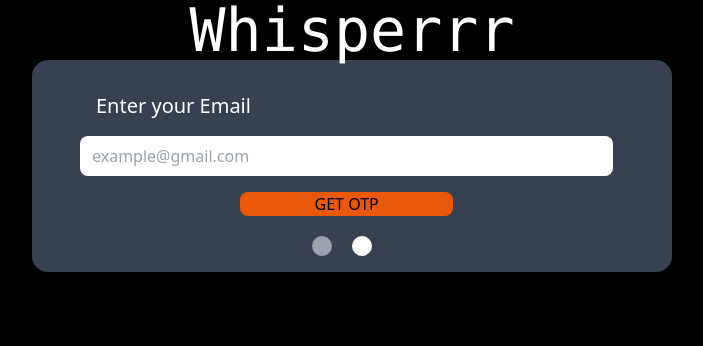
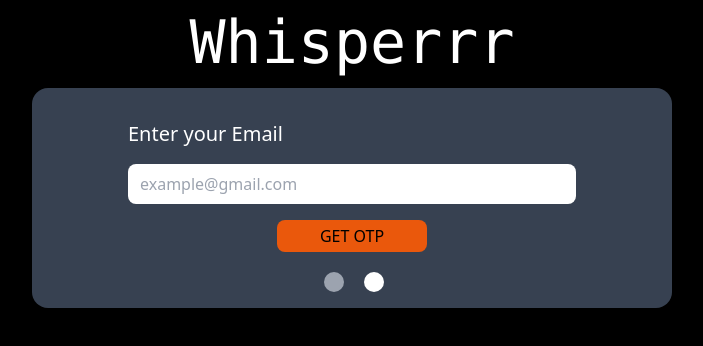
Before and after one commit to hgaddipati1118/whisperrr, a Next.js app: page / in a window 1280 px wide. Shown: the top 346 px of the page, without its empty margins (288-991 px from the left). Built offline with nearby package versions, Linux system fonts and the light colour scheme; no server answers.

Commit message:
Updated login screens to improve css and split into more components
Ideally makes code easier to read and change in future

```diff
--- a/components/EnterEmail.js
+++ /dev/null
@@ -1,40 +0,0 @@
-import Title from "@/components/Title";
-import LoginInputHeaders from "@/components/LoginInputHeaders";
-import {useState} from "react";
-export default function EnterEmail({email, setEmail, sendOTP, updateStage}){
-    const[emailWork, setEmailWork] = useState("");
-
-    //Code to update email
-    async function updateEmail(e){
-        setEmail(e.target.value);
-        setEmailWork("");
-    }
-
-    // Code to make enter key work
-    // Doesn't work rn :(
-    function checkEnter(e){
-        if(e.key == "Enter"){
-            sendOTP();
-        }
-      }
-
-    return(<div>
-        <Title />
-        <div className = "container mx-auto bg-gray-700 pt-8 pb-4 w-1/2 rounded-2xl">
-      <LoginInputHeaders text = "Enter your Email" />
-      <input className="w-5/6 h-10 rounded-lg mx-12 px-3 mb-2" type="text"
-      onChange = {updateEmail} onKeyDown={checkEnter} value = {email}
-      placeholder = "example@gmail.com"
-      />
-      <div className = "mx-12 text-blue-600 mb-2"> {emailWork} </div>
-      <button className = "container mx-52 w-1/3 rounded-lg bg-orange-600"
-      onClick = {sendOTP}> GET OTP</button>
-
-      <div className = "flex mt-5 mx-64">
-      <div className = "flex-none bg-gray-400 rounded-full w-5 h-5 ml-6 " />
-      <div className = "flex-none bg-white rounded-full w-5 h-5 mx-5" />
-      </div>
-      </div>
-      </div>
-      );
-}
--- a/components/Login.js
+++ b/components/Login.js
@@ -6,71 +6,40 @@ import {supabase, refreshSession} from '@/helpers/supabaseHelpers';
 import Home from '@/components/Home';
 import Title from '@/components/Title';
 import Loading from '@/components/Loading';
-import EnterEmail from '@/components/EnterEmail';
-import EnterOTP from '@/components/EnterOTP'
+import EnterEmail from '@/components/LoginComponents/EnterEmail';
+import EnterOTP from '@/components/LoginComponents/EnterOTP'
 
 //Code for login page
 export default function Login(){
   const[emailWork, setEmailWork] = useState("");
   const[loading, setLoading] = useState(true);
   const[email, setEmail] = useState("");
-  const[token,setToken] = useState("");
-  const[otpWork,setOtpWork] = useState("");
   //Stage 0: enter email
   //Stage 1: enter OTP
   // Stage 2: User logged in
   const[stage, setStage] = useState(0);
   const[user, setUser] = useState();
-  //Code to update email
-  async function updateEmail(e){
-    setEmail(e.target.value);
-    setEmailWork("");
-  }
 
   // Uses supabase to send otp code to email;
   async function otpSignIn(){
-    console.log(email)
-    const { data, error } = await supabase.auth.signInWithOtp({
+    await supabase.auth.signInWithOtp({
       email: email
     });
-    console.log(data, error);
     localStorage.email = email;
   }
 
-  //Code to check if email entered valid
-  // @email is email input by user
-  function updateEmailWork(){
-    const validEmail = /@.*\./;
-    //Change to proper post testing!
-    const validGatechEmail = /@gmail\.com$/ /* /@gatech\.edu$/*/;
-    if(email){
-      if(!validEmail.test(email)){
-        setEmailWork("enter valid email"); // email entered not valid
-      } else if(!validGatechEmail.test(email)){
-        setEmailWork("enter an @gatech.edu email"); // email entered not Georgia Tech
-      } else{
-        setEmailWork(""); // VALID EMAIL!!!
-        return true;
-      }
-    }
-    return false;
-  }
+
 
     //Code to send OTP
     // Only sends OTP if emailWork is null cuz then no errors
     // Then changes stage to 1
     async function sendOTP(){
-
-      if(updateEmailWork()){
         localStorage.email = email;
         otpSignIn();
         setStage(1);
-      }
     }
 
-    async function updateOTP(e){
-      setToken(e.target.value);
-    }
+
 
     async function checkOTP(){
       if(await verifyOtp()){
@@ -92,9 +61,12 @@ export default function Login(){
       setLoading(false);
     }
 
+    //Gets user info to see if logged in
     useEffect(() => {
       getUser();
     },[]);
+
+
     if(loading){
       return(
         <div>
@@ -105,15 +77,6 @@ export default function Login(){
     }
 
 
-    function checkEnter(e){
-      if(e.key == "Enter"){
-        if(stage == 0){
-          sendOTP();
-        }else if (stage == 1){
-          checkOTP();
-        }
-      }
-    }
     if(stage == 0){ // Enter email stage
       return(
         <EnterEmail email = {email} setEmail = {setEmail} sendOTP = {sendOTP}  />
@@ -121,7 +84,8 @@ export default function Login(){
     } else if(stage == 1){ // Enter OTP
       return(
         <EnterOTP sendOTP={sendOTP} setStage = {setStage} setLoading = {setLoading}
-        getUser = {getUser} setEmail = {setEmail} />
+        getUser = {getUser} setEmail = {setEmail}
+        emailWork = {emailWork} setEmailWork = {(email) => setEmailWork(email)} />
       );
     } else if (stage == 2){ //User logged in
       return(
--- /dev/null
+++ b/components/LoginComponents/EnterEmail.js
@@ -0,0 +1,68 @@
+import Title from "@/components/Title";
+import LoginInputHeaders from "@/components/LoginInputHeaders";
+import {useState} from "react";
+export default function EnterEmail({email, setEmail, sendOTP, emailWork, setEmailWork}){
+    [emailWork, setEmailWork] = useState("");
+    //Code to update email
+    async function updateEmail(e){
+        setEmail(e.target.value);
+        setEmailWork("");
+    }
+
+     //Code to check if email entered valid
+  // @email is email input by user
+  function updateEmailWork(){
+    const validEmail = /@.*\./;
+    //Change to proper post testing!
+    const validGatechEmail = /@gmail\.com$/ /* /@gatech\.edu$/*/;
+    if(email){
+      if(!validEmail.test(email)){
+        setEmailWork("enter valid email"); // email entered not valid
+      } else if(!validGatechEmail.test(email)){
+        setEmailWork("enter a @gmail.com email"); // email entered not Georgia Tech
+      } else{
+        setEmailWork("OTP sent to your inbox"); // VALID EMAIL!!!
+        return true;
+      }
+    }
+    return false;
+  }
+
+  function checkOTP(){
+    if(updateEmailWork()){
+        sendOTP();
+    }
+  }
+
+    // Code to make enter key work
+    function checkEnter(e){
+        if(e.key == "Enter"){
+            sendOTP();
+        }
+      }
+
+    return(
+        <div className="mt-3">
+            <Title />
+            <div className = "container my-4 mx-auto bg-gray-700 pt-8 pb-4 w-1/2 rounded-2xl px-24">
+                <div className = "">
+                <LoginInputHeaders text = "Enter your Email" />
+                </div>
+        <input className="w-full h-10 rounded-lg px-3 mb-2" type="text"
+        onChange = {updateEmail} onKeyDown={checkEnter} value = {email}
+        placeholder = "example@gmail.com"
+        />
+        <div className = "text-blue-600 mb-2 w-full"> {emailWork} </div>
+        <div className = "flex justify-center">
+            <button className = "container w-1/3 rounded-lg py-1 bg-orange-600"
+            onClick = {checkOTP}> GET OTP</button>
+        </div>
+
+        <div className = "flex justify-center mt-5">
+            <div className = "flex-none bg-gray-400 rounded-full w-5 h-5 ml-6 " />
+            <div className = "flex-none bg-white rounded-full w-5 h-5 mx-5" />
+        </div>
+        </div>
+      </div>
+      );
+}
--- a/components/EnterOTP.js
+++ b/components/LoginComponents/EnterOTP.js
@@ -2,7 +2,7 @@ import Title from "@/components/Title";
 import LoginInputHeaders from "@/components/LoginInputHeaders";
 import {useState} from "react";
 import { supabase } from "@/helpers/supabaseHelpers";
-export default function EnterOTP({sendOTP, setStage, setLoading, setEmail}){
+export default function EnterOTP({sendOTP, setStage, setLoading, getUser}){
     const [token, setToken] = useState();
     const[otpWork,setOtpWork] = useState("");
     //Updates OTP value based on user input
@@ -43,24 +43,32 @@ export default function EnterOTP({sendOTP, setStage, setLoading, setEmail}){
         }
       }
 
+    // Code to make enter key work
+    function checkEnter(e){
+      if(e.key == "Enter"){
+          checkOTP();
+      }
+    }
+
     return(
-        <div>
+        <div className = "mt-3">
         <Title />
-        <div className = "container mx-auto bg-gray-700 pt-8 pb-4 w-1/2 rounded-2xl">
+        <div className = "container mx-auto bg-gray-700 pt-8 pb-4 w-1/2 my-4 px-24 rounded-2xl">
       <LoginInputHeaders text = "Enter One Time Password (OTP) from Email" />
-      <input className="w-5/6 h-10 rounded-lg mx-12 px-3 mb-2" type="text"
+      <input className="w-full h-10 rounded-lg px-3 mb-2" type="text"
       onChange = {updateOTP}
       value = {token}
+      onKeyDown={checkEnter}
       placeholder = "******"
       />
-      <div className = "mx-12 text-blue-600 mb-2"> {otpWork} </div>
-      <div className = "flex">
-        <button className = "flex-none container ml-20 w-1/3 rounded-lg bg-orange-600"
+      <div className = "text-blue-600 mb-2"> {otpWork} </div>
+      <div className = "flex justify-center">
+        <button className = "flex-none container py-1 w-1/3 rounded-lg bg-orange-600"
         onClick = {sendOTP}> Resend Email </button>
-        <button className = "flex-none container ml-8 w-1/3 rounded-lg bg-orange-600"
+        <button className = "flex-none container py-1 ml-8 w-1/3 rounded-lg bg-orange-600"
         onClick = {checkOTP}> Login </button>
       </div>
-      <div className = "flex mt-5 mx-64">
+      <div className = "flex justify-center mt-5">
       <div onClick = {() => setStage(0)}
        className = "flex-none bg-white rounded-full w-5 h-5 ml-6 " />
       <div className = "flex-none bg-gray-400 rounded-full w-5 h-5 mx-5" />
--- a/components/LoginInputHeaders.js
+++ b/components/LoginInputHeaders.js
@@ -1,6 +1,6 @@
 export default function LoginInputHeaders({text}){
     return (<div className = "container ">
-    <div className = "text-left mx-16 text-xl pb-4 text-white">
+    <div className = "text-left text-xl pb-4 text-white">
     {text}
     </div>
     </div>)
--- /dev/null
+++ b/components/PickBirthday.js
@@ -0,0 +1,38 @@
+
+import { format } from 'date-fns';
+import { DayPicker } from 'react-day-picker';
+import {useEffect, useState} from "react";
+import 'react-day-picker/dist/style.css';
+export default function PickBirthday({moveNextStage, selected, setSelected}){
+    //Footer used for date picker
+    let footer = <p>Please pick a day.</p>;
+    if (selected) {
+        footer = <p>You picked {format(selected, 'PP')}.</p>;
+    }
+    return(<div>
+        <div className = "text-center text-white text-xl mt-5 mb-3">
+        Select your birthday
+        </div>
+        <div className = "grid grid-cols-8" >
+        <div className = "col-span-5 pt-3 bg-amber-700 w-2/5 rounded-lg justify-self-end">
+            <DayPicker
+            mode="single"
+            selected={selected}
+            onSelect={setSelected}
+            fixedWeeks
+            fromYear = {1985}
+            toYear = {2005}
+            defaultMonth={new Date(2002, 8)}
+            captionLayout = "dropdown-buttons"
+            className = "text-l h-70"
+            />
+        </div>
+        <div className = "w-24 mt-32 col-span-1">
+            <img className = "flex-none" onClick = {() => moveNextStage(1)} src = "right_chevron.png" />
+        </div>
+        </div>
+        <div className = "text-center text-white">
+        {footer}
+        </div>
+    </div>)
+}
```
Also changed, not shown: components/ProfileSetup.js (+4 -29 lines).
